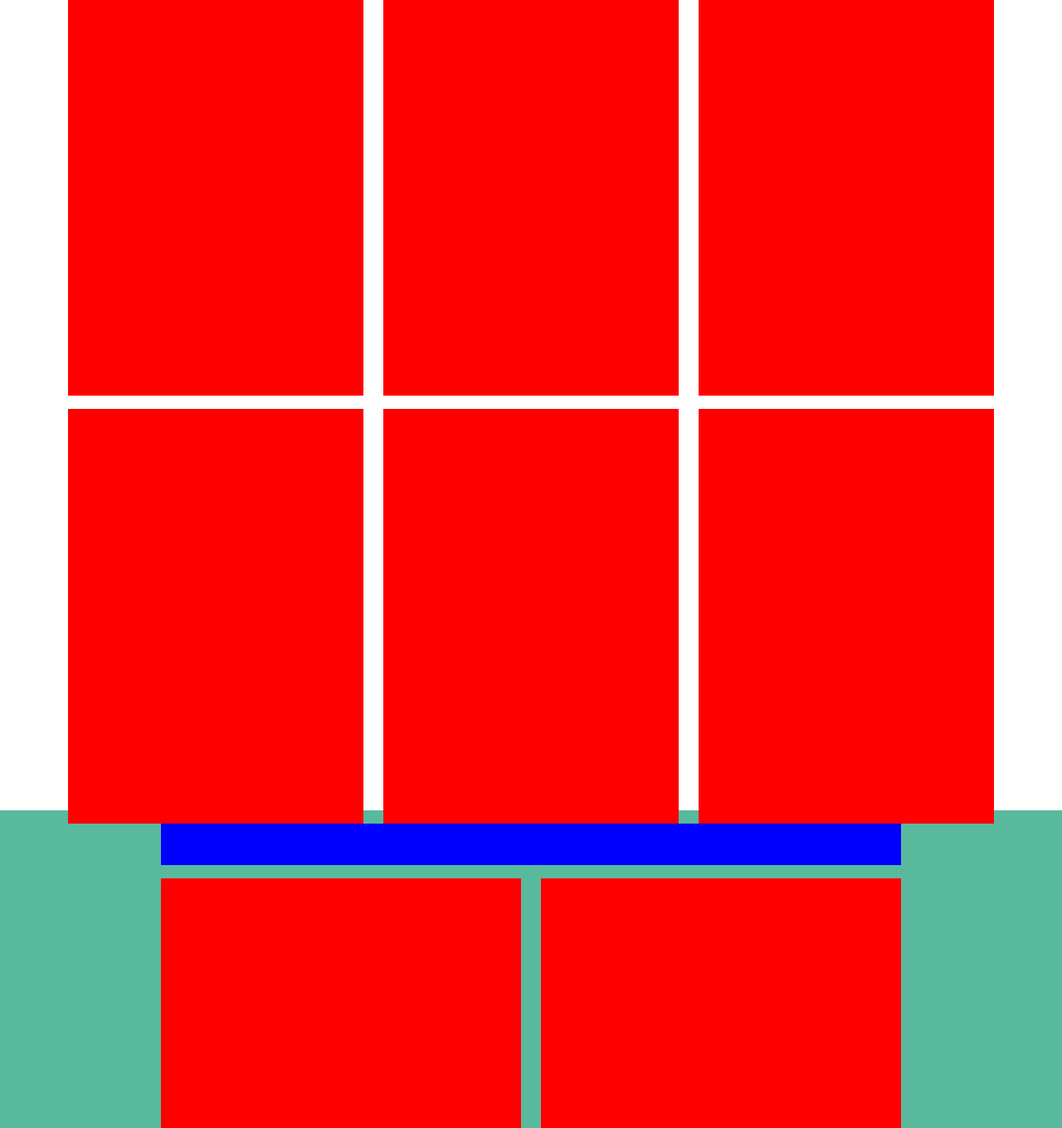
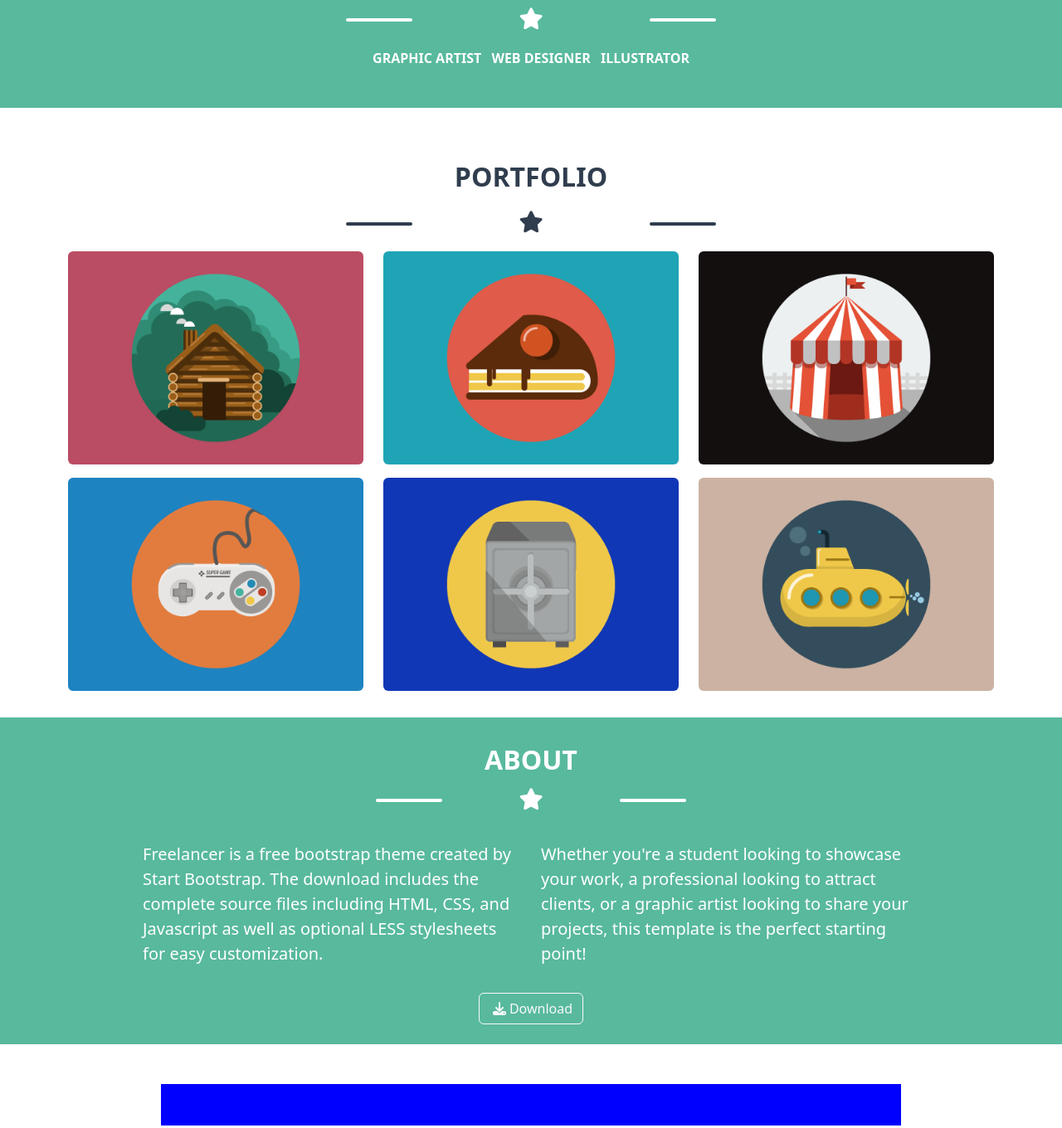
Before and after one commit to gds90/html-css-bootstrap-freelancer, a plain HTML site: page index.html in a window 1280 px wide. Shown: the part 792-2152 px from the top of the page at 83% size. Drawn offline with nearby package versions, Linux system fonts and the light colour scheme.

Commit message:
Added content and style to start, portfolio, about

```diff
--- a/css/style.css
+++ b/css/style.css
@@ -35,6 +35,9 @@ header, .footer_bottom {
 #start_bootstrap, #about{
     background-color: rgb(88,185, 157);
 }
+#start_bootstrap img {
+    max-width: 50%;
+}
 
 .footer_top {
     background-color: rgb(62,82,106);
@@ -46,3 +49,56 @@ header, .footer_bottom {
     padding: 2px 8px;
     border-radius: 10%;
 }
+
+.star {
+    font-size: 26px;
+    position: relative;
+}
+
+.star:before {
+    content: "";
+    display: block;
+    width: 80px;
+    height: 4px;
+    background: #fff;
+    border-radius: 5px;
+    left: 30%;
+    top: 50%;
+    position: absolute;
+}
+.star:after{
+    content: "";
+    display: block;
+    width: 80px;
+    height: 4px;
+    background: #fff;
+    border-radius: 5px;
+    right: 30%;
+    top: 50%;
+    position: absolute;
+}
+.star.text-petrolium:after{
+    content: "";
+    display: block;
+    width: 80px;
+    height: 4px;
+    background: rgb(48,61,78);
+    border-radius: 5px;
+    right: 30%;
+    top: 50%;
+    position: absolute;
+}
+.star.text-petrolium:before{
+    content: "";
+    display: block;
+    width: 80px;
+    height: 4px;
+    background: rgb(48,61,78);
+    border-radius: 5px;
+    right: 30%;
+    top: 50%;
+    position: absolute;
+}
+.text-petrolium {
+    color: rgb(48,61,78) ;
+}
--- a/index.html
+++ b/index.html
@@ -31,53 +31,64 @@
     <main>
         <!-- SECTION START BOOTSTRAP  -->
         <section id="start_bootstrap">
-            <div class="container">
+            <div class="container text-center">
                 <div class="row">
                     <div class="col-12">
-                        <div class="content my-5">
-
+                        <div class="start_bootstrap_content my-5 text-white text-uppercase fw-semibold">
+                        <img src="./img/avatar.svg" alt="Avatar">
+                        <h1 class="m-3 fw-bold">Start Bootstrap</h1>
+                        <div class="star">
+                            <span><i class="fa-solid fa-star"></i></span>
                         </div>
+                        <ul class="list-inline mt-3">
+                            <li class="list-inline-item">graphic artist</li>
+                            <li class="list-inline-item">web designer</li>
+                            <li class="list-inline-item">illustrator</li>
+                        </ul>
                     </div>
                 </div>
             </div>
         </section>
         <!-- SECTION PORTFOLIO  -->
         <section id="portfolio">
-            <div class="container">
+            <div class="container text-center my-5">
                 <div class="row gy-3">
                     <div class="col-12">
-                        <div class="content_sm my-3">
-
+                        <div class="portfolio_title text-petrolium text-uppercase fw-semibold">
+                            <h2 class="m-3 fw-bold">Portfolio</h2>
+                            <div class="star text-petrolium">
+                                <span><i class="fa-solid fa-star"></i></span>
+                            </div>
                         </div>
                     </div>
                     <div class="col-12 col-md-6 col-lg-4">
-                        <div class="content">
-
+                        <div class="portfolio_content">
+                            <img src="./img/cabin.png" class="img-fluid rounded" alt="Cabin">
                         </div>
                     </div>
                     <div class="col-12 col-md-6 col-lg-4">
-                        <div class="content">
-
+                        <div class="portfolio_content">
+                            <img src="./img/cake.png" class="img-fluid rounded" alt="Cake">
                         </div>
                     </div>
                     <div class="col-12 col-md-6 col-lg-4">
-                        <div class="content">
-
+                        <div class="portfolio_content">
+                            <img src="./img/circus.png" class="img-fluid rounded" alt="Circus">
                         </div>
                     </div>
                     <div class="col-12 col-md-6 col-lg-4">
-                        <div class="content">
-
+                        <div class="portfolio_content">
+                            <img src="./img/game.png" class="img-fluid rounded" alt="SuperGame">
                         </div>
                     </div>
                     <div class="col-12 col-md-6 col-lg-4">
-                        <div class="content">
-
+                        <div class="portfolio_content">
+                            <img src="./img/safe.png" class="img-fluid rounded" alt="Safe">
                         </div>
                     </div>
                     <div class="col-12 col-md-6 col-lg-4">
-                        <div class="content">
-
+                        <div class="portfolio_content">
+                            <img src="./img/submarine.png" class="img-fluid rounded" alt="Submarine">
                         </div>
                     </div>
                 </div>
@@ -85,28 +96,29 @@
         </section>
         <!-- SECTION ABOUT -->
         <section id="about">
-            <div class="container">
-                <div class="container_80">
+            <div class="container w-75 text-white">
                 <div class="row gy-3">
                     <div class="col-12">
-                            <div class="content_sm">
-
+                        <div class="about_title text-center my-3">
+                            <h2 class="fw-semibold my- text-uppercase">about</h2>
+                            <div class="star">
+                                <span><i class="fa-solid fa-star"></i></span>
+                            </div>
                         </div>
                     </div>
                     <div class="col-12 col-md-6">
-                            <div class="content">
-
+                        <div class="about_content">
+                            <p class="fs-5">Freelancer is a free bootstrap theme created by Start Bootstrap. The download includes the complete source files including HTML, CSS, and Javascript as well as optional LESS stylesheets for easy customization.</p>
                         </div>
                     </div>
                     <div class="col-12 col-md-6">
-                            <div class="content">
-
+                        <div class="about_content">
+                            <p class="fs-5">Whether you're a student looking to showcase your work, a professional looking to attract clients, or a graphic artist looking to share your projects, this template is the perfect starting point!</p>
                         </div>
                     </div>
                     <div class="col-12">
-                            <div class="content_sm">
-
-                            </div>
+                        <div class="about_content text-center mb-4">
+                            <button class="btn btn-outline-light"><span class="mx-1"><i class="fa-solid fa-download"></i></span>Download</button>
                         </div>
                     </div>
                 </div>
```
Lines whose indentation alone changed are shown as unchanged.
